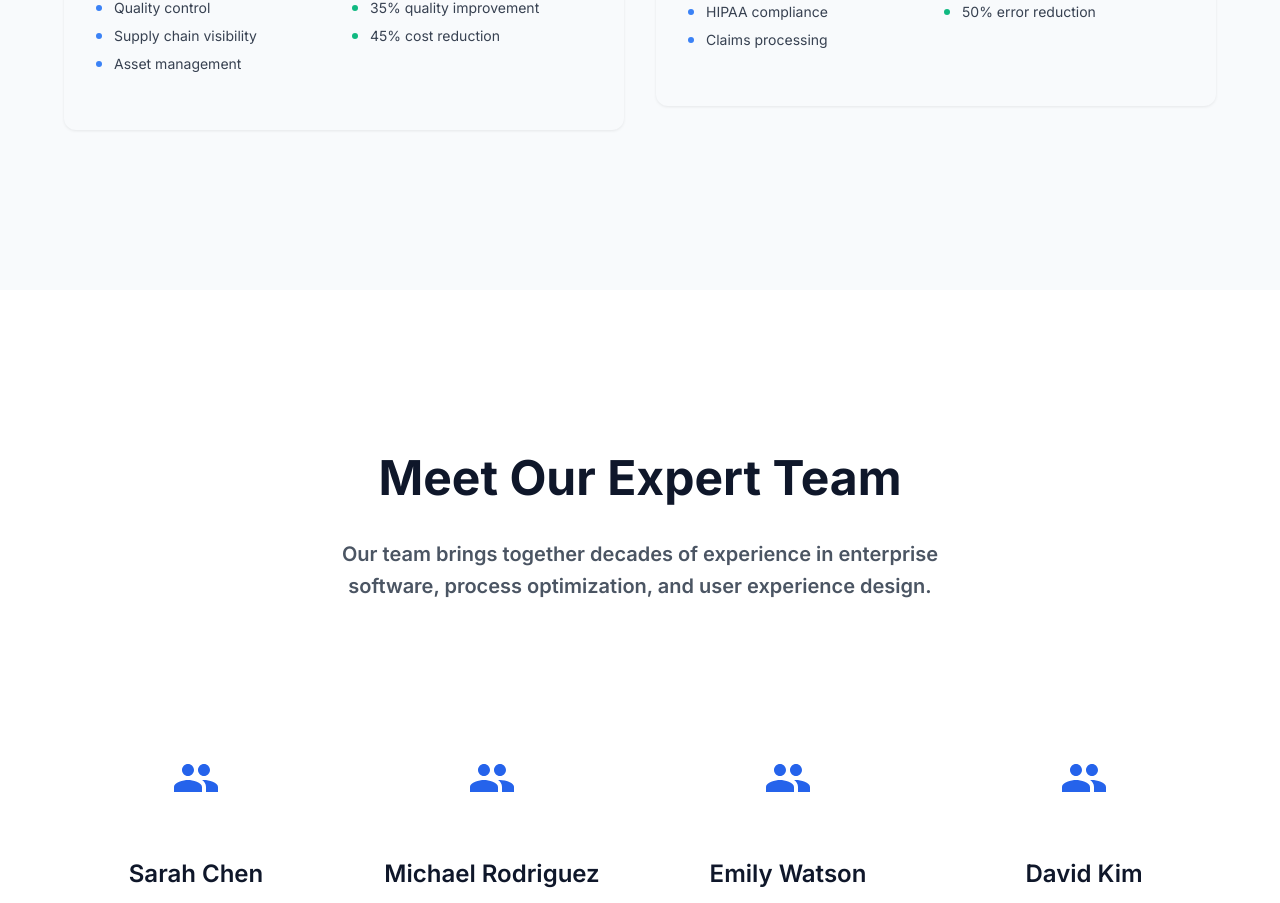
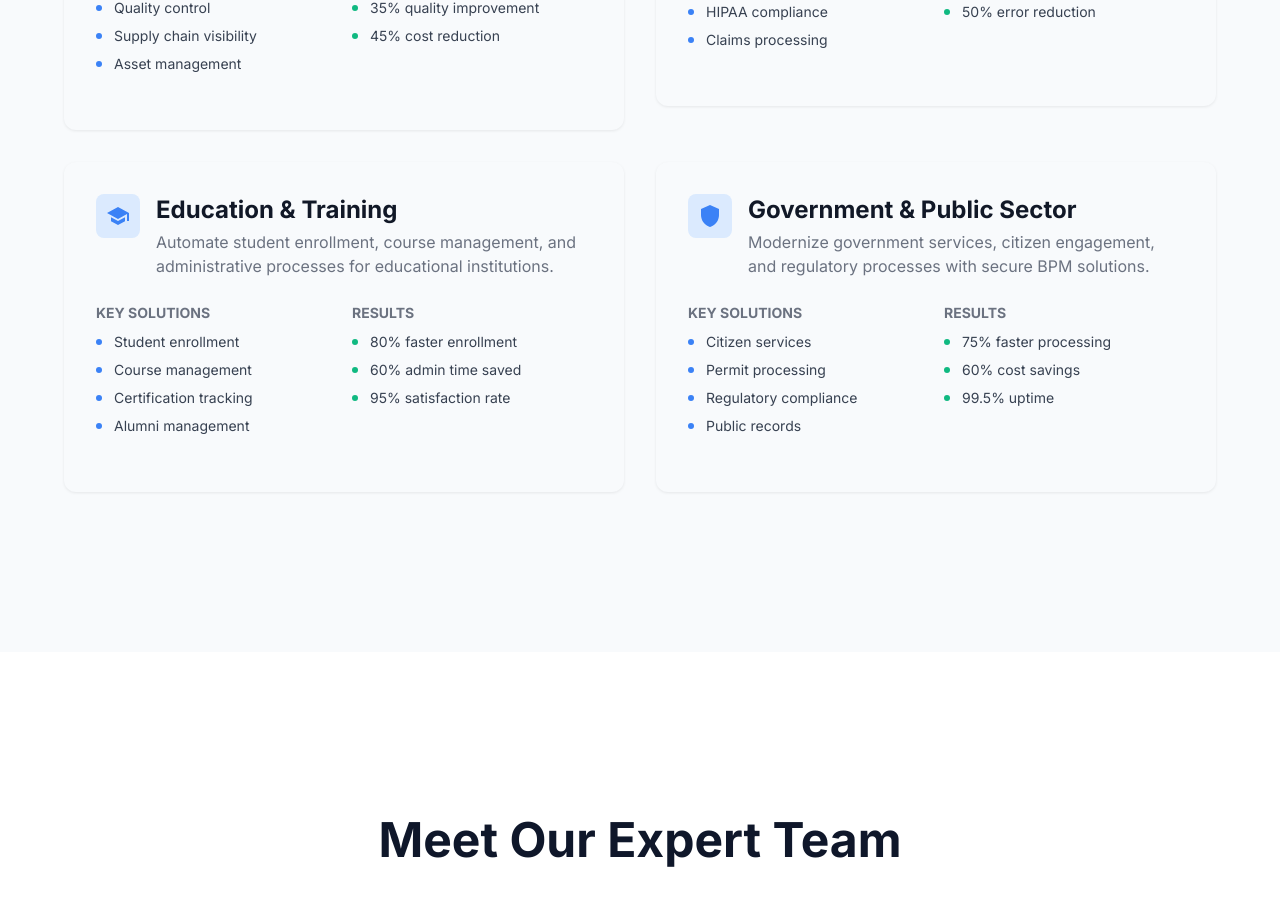
Before and after one commit to collinsmezie/recud-website, a Next.js app: page / in a window 1280 px wide. Shown: the part 3391-4294 px from the top of the page. Built offline with nearby package versions, Linux system fonts and the light colour scheme.

Commit message:
Add Education & Training and Government & Public Sector service cards to homepage, enhancing content with key solutions and results for each sector.

```diff
--- a/src/app/page.tsx
+++ b/src/app/page.tsx
@@ -20,7 +20,9 @@ import {
   AccountBalance,
   ShoppingCart,
   PrecisionManufacturing,
-  HealthAndSafety
+  HealthAndSafety,
+  School,
+  Shield
 } from '@mui/icons-material';
 import {
   AppBar,
@@ -1156,6 +1158,94 @@ export default function Home() {
                 </CardContent>
               </Card>
             </Grid>
+
+            {/* Education & Training */}
+            <Grid item xs={12} md={6}>
+              <Card sx={{ p: 4, borderRadius: 3, boxShadow: '0 1px 3px rgba(0,0,0,0.08)' }}>
+                <CardContent sx={{ p: 0 }}>
+                  <Box sx={{ display: 'grid', gridTemplateColumns: 'auto 1fr', columnGap: 2, mb: 3, alignItems: 'start' }}>
+                    <Box sx={{ width: 44, height: 44, borderRadius: 2, backgroundColor: '#dbeafe', display: 'flex', alignItems: 'center', justifyContent: 'center' }}>
+                      <School sx={{ color: '#3b82f6' }} />
+                    </Box>
+                    <Box>
+                      <Typography variant="h5" sx={{ fontWeight: 700, color: '#111827', mb: 0.5 }}>Education & Training</Typography>
+                      <Typography variant="body1" sx={{ color: '#6b7280' }}>
+                        Automate student enrollment, course management, and administrative processes for educational institutions.
+                      </Typography>
+                    </Box>
+                  </Box>
+
+                  <Grid container spacing={2}>
+                    <Grid item xs={12} sm={6}>
+                      <Typography variant="subtitle2" sx={{ color: '#6b7280', fontWeight: 700, mb: 1 }}>KEY SOLUTIONS</Typography>
+                      <Box sx={{ display: 'grid', gap: 1 }}>
+                        {['Student enrollment','Course management','Certification tracking','Alumni management'].map((item, i) => (
+                          <Box key={i} sx={{ display: 'flex', alignItems: 'center', gap: 1.5, color: '#374151' }}>
+                            <Box sx={{ width: 6, height: 6, borderRadius: '50%', backgroundColor: '#3b82f6' }} />
+                            <Typography variant="body2">{item}</Typography>
+                          </Box>
+                        ))}
+                      </Box>
+                    </Grid>
+                    <Grid item xs={12} sm={6}>
+                      <Typography variant="subtitle2" sx={{ color: '#6b7280', fontWeight: 700, mb: 1 }}>RESULTS</Typography>
+                      <Box sx={{ display: 'grid', gap: 1 }}>
+                        {['80% faster enrollment','60% admin time saved','95% satisfaction rate'].map((item, i) => (
+                          <Box key={i} sx={{ display: 'flex', alignItems: 'center', gap: 1.5, color: '#374151' }}>
+                            <Box sx={{ width: 6, height: 6, borderRadius: '50%', backgroundColor: '#10b981' }} />
+                            <Typography variant="body2">{item}</Typography>
+                          </Box>
+                        ))}
+                      </Box>
+                    </Grid>
+                  </Grid>
+                </CardContent>
+              </Card>
+            </Grid>
+
+            {/* Government & Public Sector */}
+            <Grid item xs={12} md={6}>
+              <Card sx={{ p: 4, borderRadius: 3, boxShadow: '0 1px 3px rgba(0,0,0,0.08)' }}>
+                <CardContent sx={{ p: 0 }}>
+                  <Box sx={{ display: 'grid', gridTemplateColumns: 'auto 1fr', columnGap: 2, mb: 3, alignItems: 'start' }}>
+                    <Box sx={{ width: 44, height: 44, borderRadius: 2, backgroundColor: '#dbeafe', display: 'flex', alignItems: 'center', justifyContent: 'center' }}>
+                      <Shield sx={{ color: '#3b82f6' }} />
+                    </Box>
+                    <Box>
+                      <Typography variant="h5" sx={{ fontWeight: 700, color: '#111827', mb: 0.5 }}>Government & Public Sector</Typography>
+                      <Typography variant="body1" sx={{ color: '#6b7280' }}>
+                        Modernize government services, citizen engagement, and regulatory processes with secure BPM solutions.
+                      </Typography>
+                    </Box>
+                  </Box>
+
+                  <Grid container spacing={2}>
+                    <Grid item xs={12} sm={6}>
+                      <Typography variant="subtitle2" sx={{ color: '#6b7280', fontWeight: 700, mb: 1 }}>KEY SOLUTIONS</Typography>
+                      <Box sx={{ display: 'grid', gap: 1 }}>
+                        {['Citizen services','Permit processing','Regulatory compliance','Public records'].map((item, i) => (
+                          <Box key={i} sx={{ display: 'flex', alignItems: 'center', gap: 1.5, color: '#374151' }}>
+                            <Box sx={{ width: 6, height: 6, borderRadius: '50%', backgroundColor: '#3b82f6' }} />
+                            <Typography variant="body2">{item}</Typography>
+                          </Box>
+                        ))}
+                      </Box>
+                    </Grid>
+                    <Grid item xs={12} sm={6}>
+                      <Typography variant="subtitle2" sx={{ color: '#6b7280', fontWeight: 700, mb: 1 }}>RESULTS</Typography>
+                      <Box sx={{ display: 'grid', gap: 1 }}>
+                        {['75% faster processing','60% cost savings','99.5% uptime'].map((item, i) => (
+                          <Box key={i} sx={{ display: 'flex', alignItems: 'center', gap: 1.5, color: '#374151' }}>
+                            <Box sx={{ width: 6, height: 6, borderRadius: '50%', backgroundColor: '#10b981' }} />
+                            <Typography variant="body2">{item}</Typography>
+                          </Box>
+                        ))}
+                      </Box>
+                    </Grid>
+                  </Grid>
+                </CardContent>
+              </Card>
+            </Grid>
           </Grid>
         </Container>
       </Box>
```
